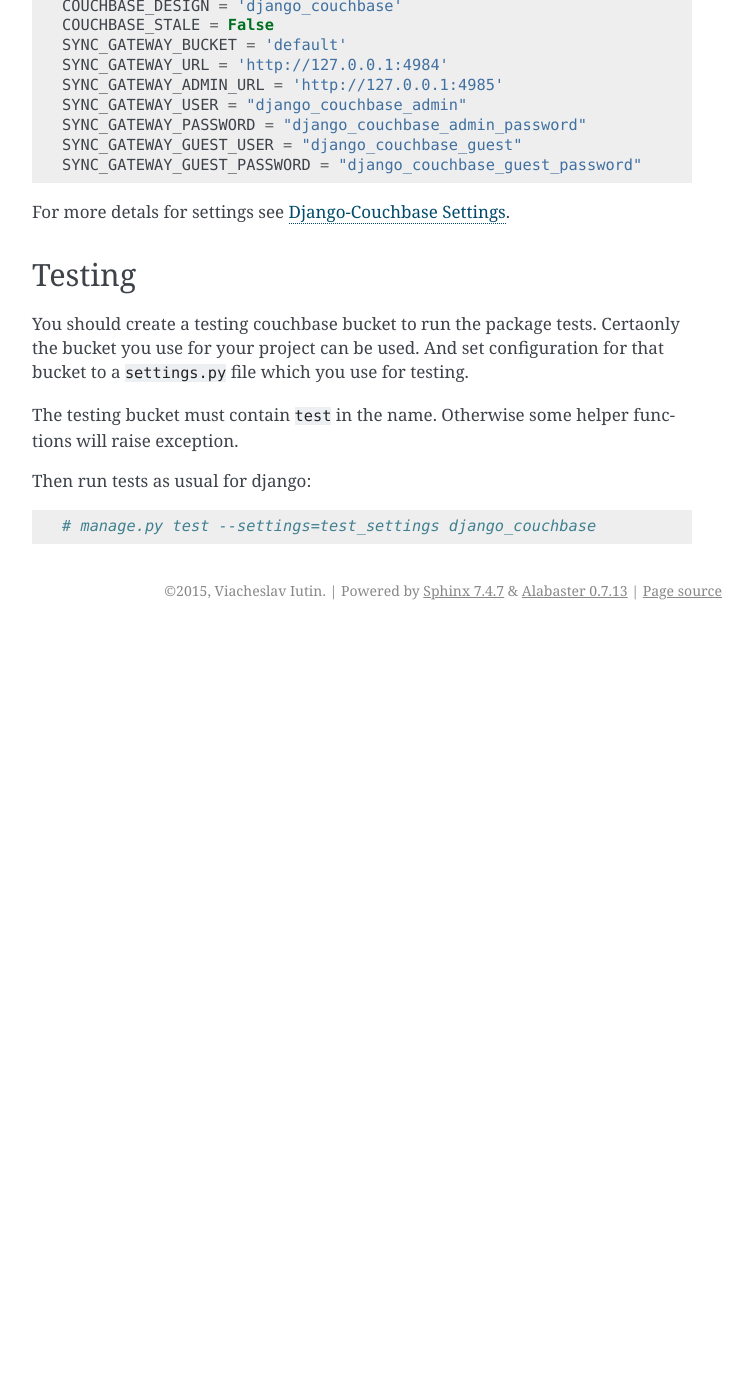
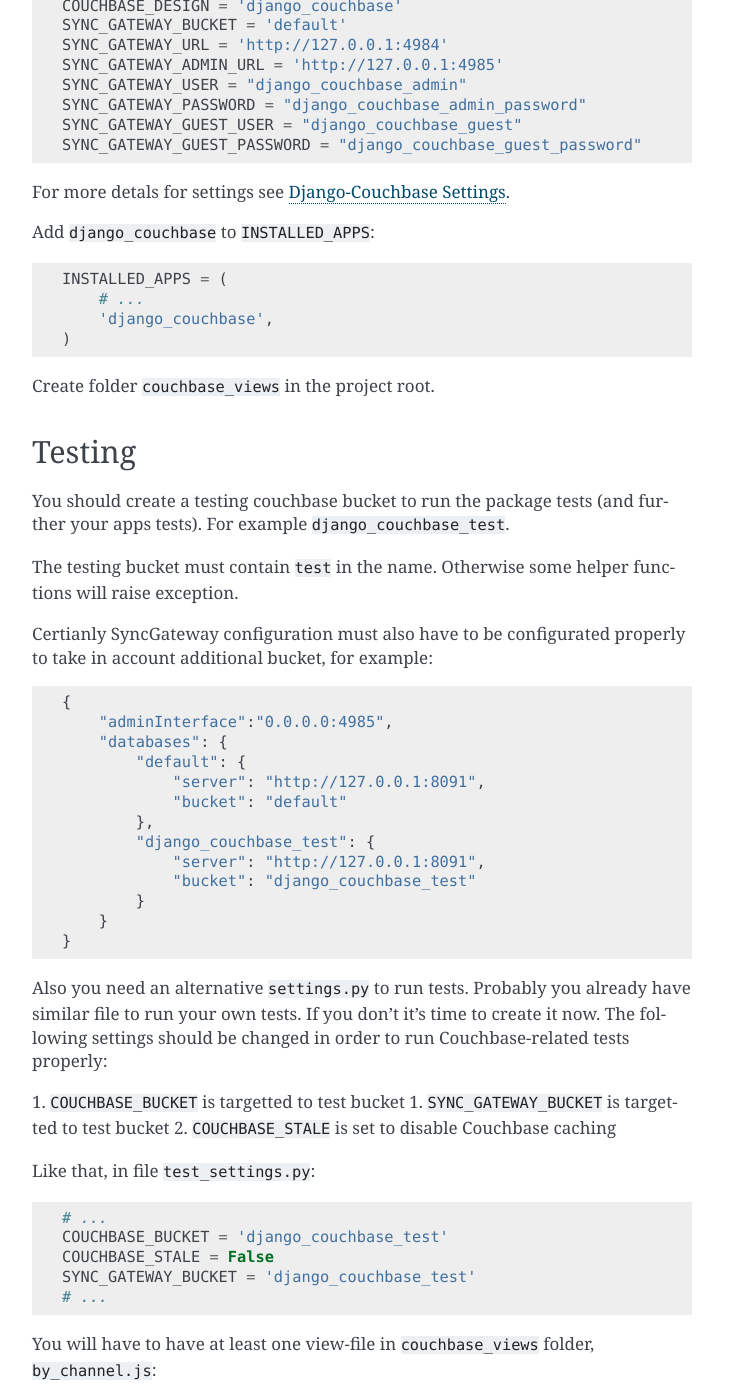
Before and after one commit to smarttradeapp/django_cbtools, a Sphinx documentation site: the page built from docs/installation.rst, in a window 1280 px wide and 1400 px high, scrolled down 955 px. Shown: the whole window, without its empty margins (388-1141 px from the left). Built offline with Sphinx 7.4.7, drawn with Linux system fonts in a browser that asks for light colours; before the commit the page ends 1585 px from its top, so only the background shows below that; some of the changed text lies outside the part shown.

Commit message:
Docs changes:
* enhanced Testing section, more details how to get it ready to run tests
* add more details to Deleting section
* fix some English
* fix some example code

```diff
--- a/docs/installation.rst
+++ b/docs/installation.rst
@@ -55,17 +54,69 @@
 
 For more detals for settings see :ref:`ref-settings`.
 
+Add ``django_couchbase`` to ``INSTALLED_APPS``::
+
+    INSTALLED_APPS = (
+        # ...
+        'django_couchbase',
+    )
+
+Create folder ``couchbase_views`` in the project root.
+
 
 Testing
 -------
 
-You should create a testing couchbase bucket to run the package tests. Certaonly
-the bucket you use for your project can be used. And set configuration for that
-bucket to a ``settings.py`` file which you use for testing.
+You should create a testing couchbase bucket to run the package tests
+(and further your apps tests). For example ``django_couchbase_test``.
 
 The testing bucket must contain ``test`` in the name. Otherwise some
 helper functions will raise exception.
 
-Then run tests as usual for django::
+Certianly SyncGateway configuration must also have to be configurated properly
+to take in account additional bucket, for example::
 
-    # manage.py test --settings=test_settings django_couchbase
+    {
+        "adminInterface":"0.0.0.0:4985",
+        "databases": {
+            "default": {
+                "server": "http://127.0.0.1:8091",
+                "bucket": "default"
+            },
+            "django_couchbase_test": {
+                "server": "http://127.0.0.1:8091",
+                "bucket": "django_couchbase_test"
+            }
+        }
+    }
+
+Also you need an alternative ``settings.py`` to run tests. Probably you already have
+similar file to run your own tests. If you don't it's time to create it now.
+The following settings should be changed in order to run Couchbase-related tests properly::
+
+1. ``COUCHBASE_BUCKET`` is targetted to test bucket
+1. ``SYNC_GATEWAY_BUCKET`` is targetted to test bucket
+2. ``COUCHBASE_STALE`` is set to disable Couchbase caching
+
+Like that, in file ``test_settings.py``::
+
+    # ...
+    COUCHBASE_BUCKET = 'django_couchbase_test'
+    COUCHBASE_STALE = False
+    SYNC_GATEWAY_BUCKET = 'django_couchbase_test'
+    # ...
+
+You will have to have at least one view-file in ``couchbase_views`` folder, ``by_channel.js``::
+
+    function (doc, meta) {
+        if (doc.st_deleted) {
+            return;
+        }
+        for (channel in doc.channels) {
+            emit([doc.channels[channel], doc.doc_type], null)
+        }
+    }
+
+Now run tests as usual for django::
+
+    # python manage.py test --settings=<your-project>.test_settings django_couchbase
```
Also changed, not shown: other parts of docs/installation.rst (+0 -1 lines), docs/tutorial.rst (+8 -3 lines).
